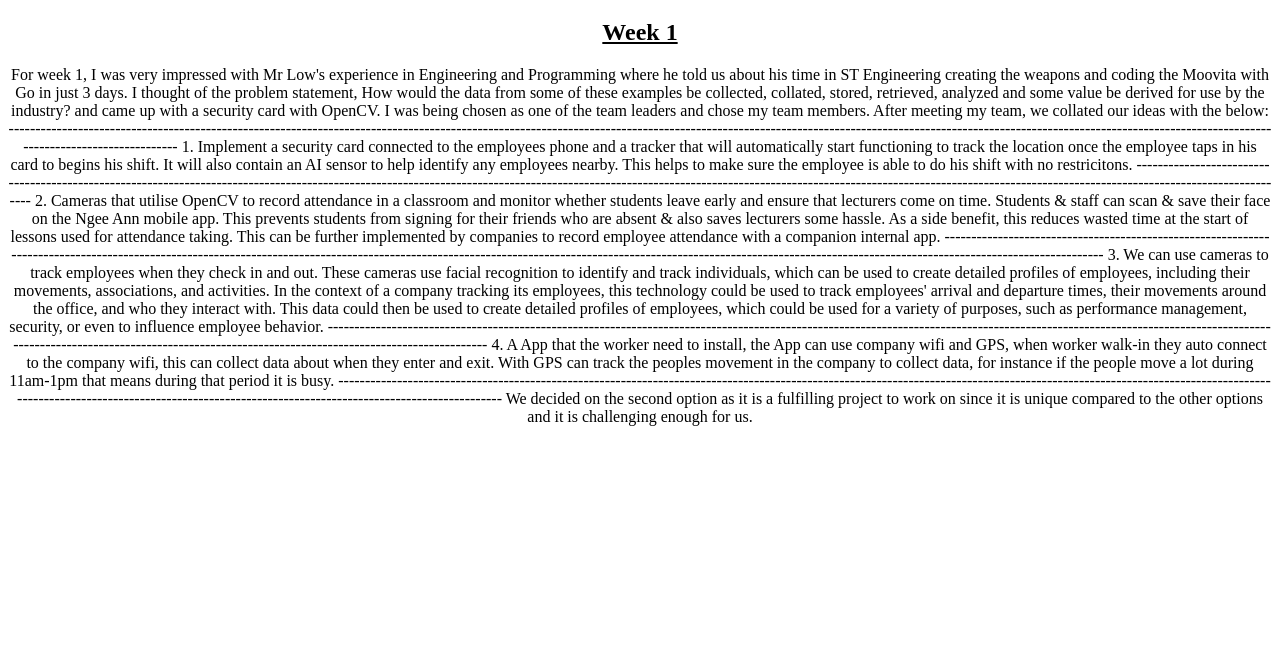
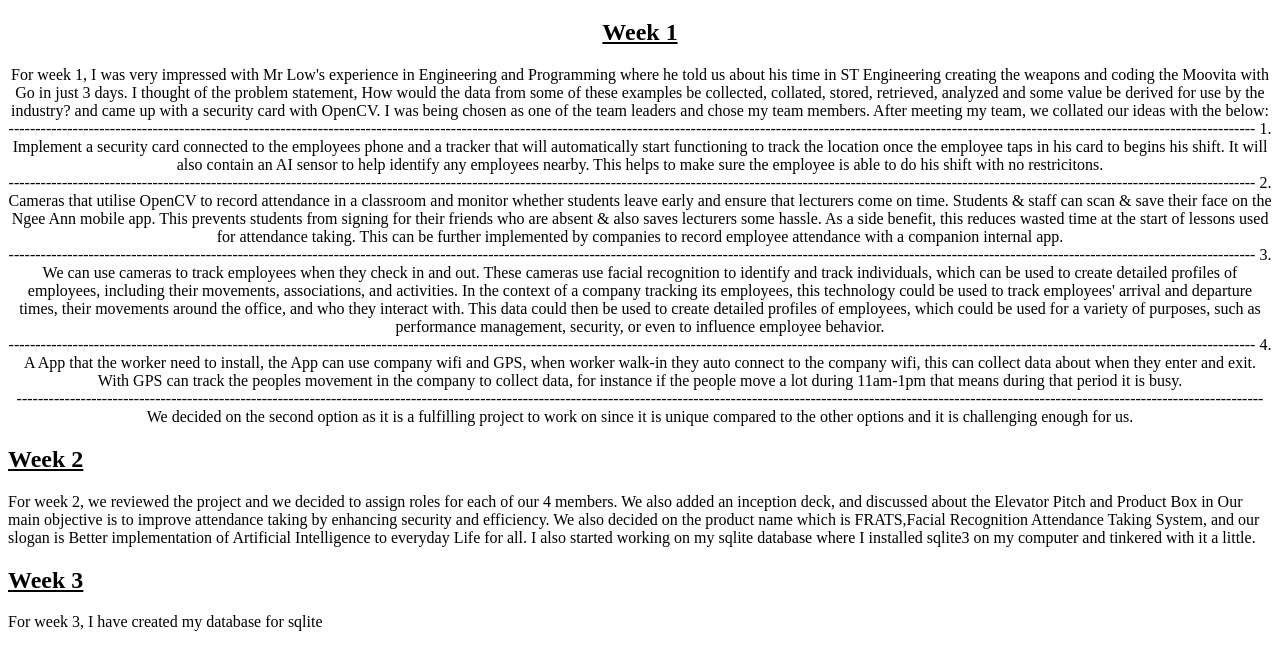
Before and after one commit to Etitg-liau/PFD, a plain HTML site: page PFD-Reflection.html in a window 1280 px wide. Shown: the part 61-730 px from the top of the page. Drawn offline with Linux system fonts and the light colour scheme.

Commit message:
Push changes

```diff
--- a/PFD-Reflection.html
+++ b/PFD-Reflection.html
@@ -21,26 +21,44 @@
     <p>For week 1, I was very impressed with Mr Low's experience in Engineering and Programming where he told us about his time in ST Engineering creating the weapons and
         coding the Moovita with Go in just 3 days. I thought of the problem statement, How would the data from some of these examples be collected,
         collated, stored, retrieved, analyzed and some value be derived for use by the industry? and came up with a security card with OpenCV. I was being chosen as one of the
-        team leaders and chose my team members. After meeting my team, we collated our ideas with the below:
-        --------------------------------------------------------------------------------------------------------------------------------------------------------------------------------------------------------------------------------------------------------------------------
+        team leaders and chose my team members. After meeting my team, we collated our ideas with the below:<br>
+        ------------------------------------------------------------------------------------------------------------------------------------------------------------------------------------------------------------------------------------------
         1. Implement a security card connected to the employees phone and a tracker that will automatically start functioning to track the location once the employee taps in his card to begins his shift. It will also contain an AI sensor to help identify any employees nearby.
-        This helps to make sure the employee is able to do his shift with no restricitons.
-        --------------------------------------------------------------------------------------------------------------------------------------------------------------------------------------------------------------------------------------------------------------------------
+        This helps to make sure the employee is able to do his shift with no restricitons.<br>
+        ------------------------------------------------------------------------------------------------------------------------------------------------------------------------------------------------------------------------------------------
         2. Cameras that utilise OpenCV to record attendance in a classroom and monitor whether students leave early and ensure that lecturers come on time. Students & staff can scan & save their face on the Ngee Ann mobile app.
         This prevents students from signing for their friends who are absent & also saves lecturers some hassle. As a side benefit, this reduces wasted time at the start of lessons used for attendance taking.
         This can be further implemented by companies to record employee attendance with a companion internal app.
-        --------------------------------------------------------------------------------------------------------------------------------------------------------------------------------------------------------------------------------------------------------------------------
+        <br>
+        ------------------------------------------------------------------------------------------------------------------------------------------------------------------------------------------------------------------------------------------
         3. We can use cameras to track employees when they check in and out. These cameras use facial recognition to identify and track individuals, which can be used to create detailed profiles of employees, including their movements, associations, and activities.
         In the context of a company tracking its employees, this technology could be used to track employees' arrival and departure times, their movements around the office, and who they interact with. This data could then be used to create detailed profiles of employees,
         which could be used for a variety of purposes, such as performance management, security, or even to influence employee behavior.
-        --------------------------------------------------------------------------------------------------------------------------------------------------------------------------------------------------------------------------------------------------------------------------
+        <br>
+        ------------------------------------------------------------------------------------------------------------------------------------------------------------------------------------------------------------------------------------------
         4. A App that the worker need to install, the App can use company wifi and GPS, when worker walk-in they auto connect to the company wifi, this can collect data about when they enter and exit.
         With GPS can track the peoples movement in the company to collect data, for instance if the people move a lot during 11am-1pm that means during that period it is busy.
-        --------------------------------------------------------------------------------------------------------------------------------------------------------------------------------------------------------------------------------------------------------------------------
+        <br>
+        ------------------------------------------------------------------------------------------------------------------------------------------------------------------------------------------------------------------------------------------
         We decided on the second option as it is a fulfilling project to work on since it is unique compared to the other options and it is challenging enough for us.
     </p>
 
+    </div><u><h2>Week 2</h2></u>
+    <p>For week 2, we reviewed the project and we decided to assign roles for each of our 4 members. We also added an inception deck, and discussed about the Elevator Pitch and Product Box in
+       Our main objective is to improve attendance taking by enhancing security and efficiency. We also decided on the product name which is FRATS,Facial Recognition Attendance Taking System,
+       and our slogan is Better implementation of Artificial Intelligence to everyday Life for all. I also started working on my sqlite database where I installed sqlite3 on my computer and
+       tinkered with it a little.
+
+
+
+
+    </p>
     </div>
+</div><u><h2>Week 3</h2></u>
+<p>For week 3, I have created my database for sqlite
+
+</p>
+</div>
 
 
 
```
